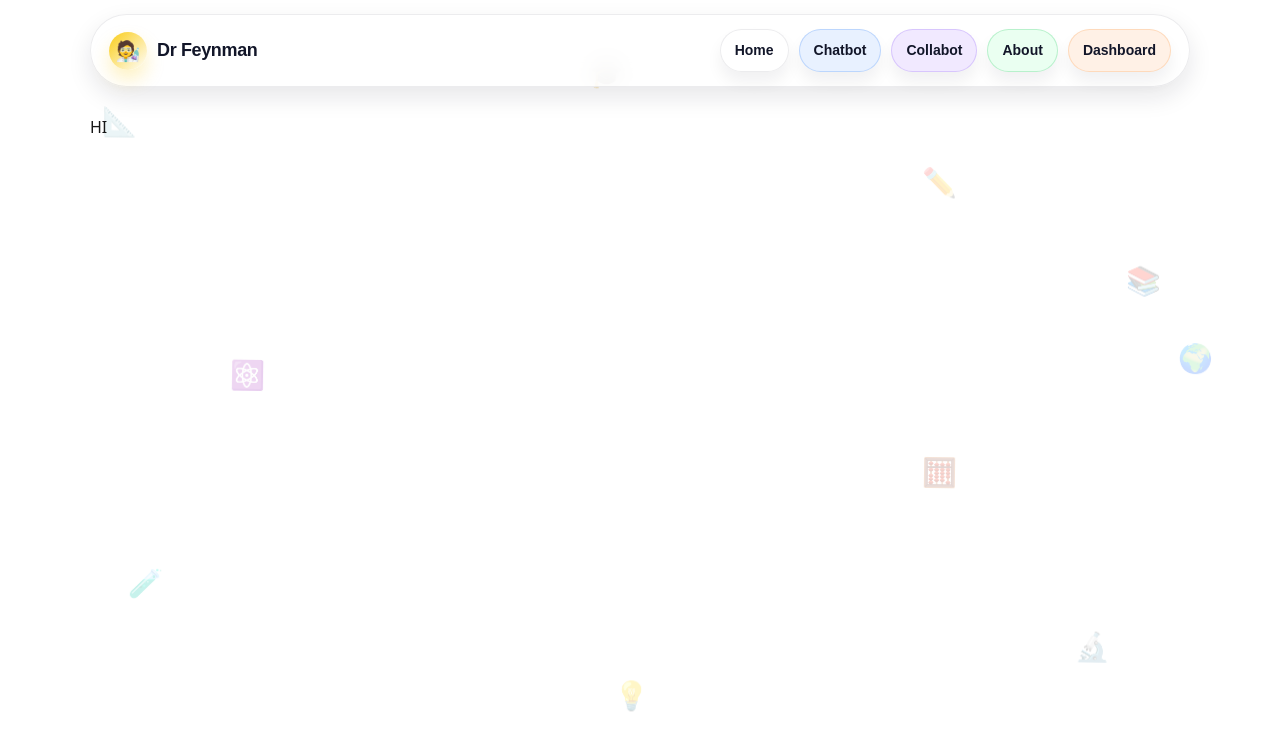
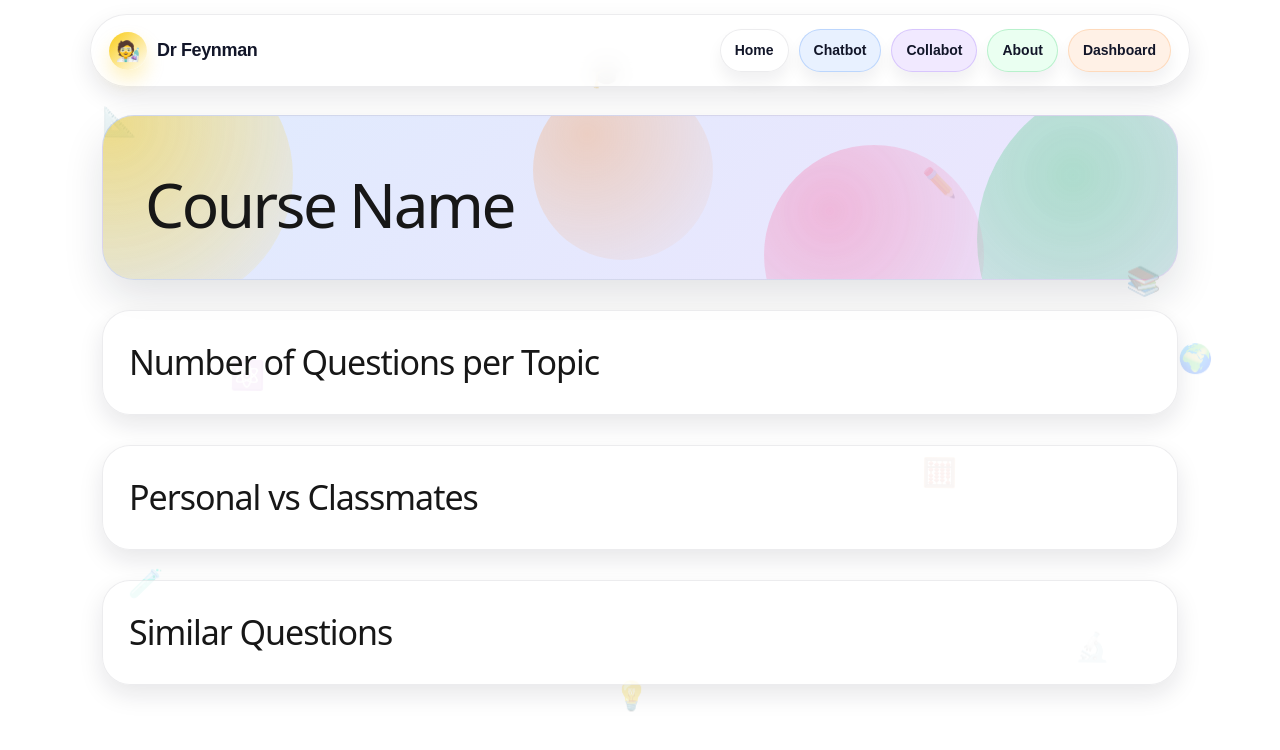
Before and after one commit to Kxtnny/AI-teaching-assistant, a Next.js app: page /Dashboard/1/1/courses/1 in a window 1280 px wide. Shown: the top 750 px of the page. Built offline with nearby package versions, Linux system fonts and the light colour scheme.

Commit message:
Created skeleton for course page

```diff
--- /dev/null
+++ b/app/Dashboard/[userId]/[role]/courses/[courseId]/EducatorCourseView.tsx
@@ -0,0 +1,27 @@
+export default function EducatorCourseView() {
+    return (
+        <>
+            <section className="section split">
+                <div className="split-inner">
+                    <div>
+                        <h1 className="section-title">Number of Questions per Topic</h1>
+                    </div>
+                </div>
+            </section>
+            <section className="section split">
+                <div className="split-inner">
+                    <div>
+                        <h1 className="section-title">Question Context</h1>
+                    </div>
+                </div>
+            </section>
+            <section className="section split">
+                <div className="split-inner">
+                    <div>
+                        <h1 className="section-title">Course Material Analysis</h1>
+                    </div>
+                </div>
+            </section>
+        </>
+    )
+}
--- /dev/null
+++ b/app/Dashboard/[userId]/[role]/courses/[courseId]/LearnerCourseView.tsx
@@ -0,0 +1,30 @@
+export default function LearnerCourseView() {
+    return (
+        <>
+            <section className="section split">
+
+            </section>
+            <section className="section split">
+                <div className="split-inner">
+                    <div>
+                        <h1 className="section-title">Number of Questions per Topic</h1>
+                    </div>
+                </div>
+            </section>
+            <section className="section split">
+                <div className="split-inner">
+                    <div>
+                        <h1 className="section-title">Personal vs Classmates</h1>
+                    </div>
+                </div>
+            </section>
+            <section className="section split">
+                <div className="split-inner">
+                    <div>
+                        <h1 className="section-title">Similar Questions</h1>
+                    </div>
+                </div>
+            </section>
+        </>
+    )
+}
--- a/app/Dashboard/[userId]/[role]/courses/[courseId]/page.tsx
+++ b/app/Dashboard/[userId]/[role]/courses/[courseId]/page.tsx
@@ -1,5 +1,25 @@
-export default function CourseView(){
+import EducatorCourseView from "./EducatorCourseView";
+import LearnerCourseView from "./LearnerCourseView";
+
+export default async function CourseView({ params }: { params: Promise<{ userId: string; role: string }> }) {
+    const { userId, role } = await params;
     return (
-        <div> HI </div>
+        <>
+            <header id="home" className="hero">
+                <div className="hero-bg" aria-hidden="true">
+                    <div className="shape shape-1" />
+                    <div className="shape shape-2" />
+                    <div className="shape shape-3" />
+                    <div className="shape shape-4" />
+                </div>
+
+                <div className="hero-inner">
+                    <h1 className="hero-title">Course Name</h1>
+                </div>
+            </header>
+
+            {/* Content */}
+            {role === "educator"?<EducatorCourseView/>:<LearnerCourseView/>}
+        </>
     )
 }
--- a/app/Dashboard/[userId]/page.tsx
+++ b/app/Dashboard/[userId]/page.tsx
@@ -1,7 +1,7 @@
 import Link from "next/link";
 import "../dashboard.css";
 
-export default async function Dashboard({params}:{params:Promise<{userId:string}>}) {
+export default async function DashboardLandingPage({params}:{params:Promise<{userId:string}>}) {
   const {userId} = await params;
   return (
     <>
```
